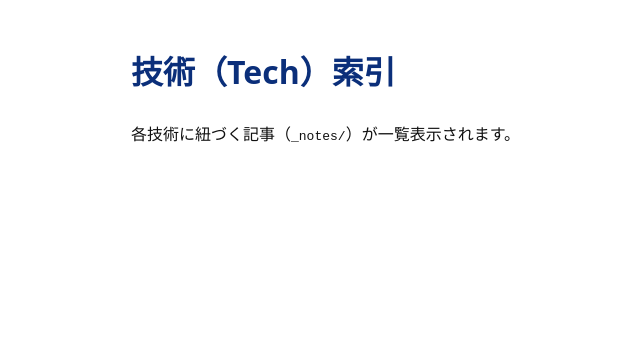
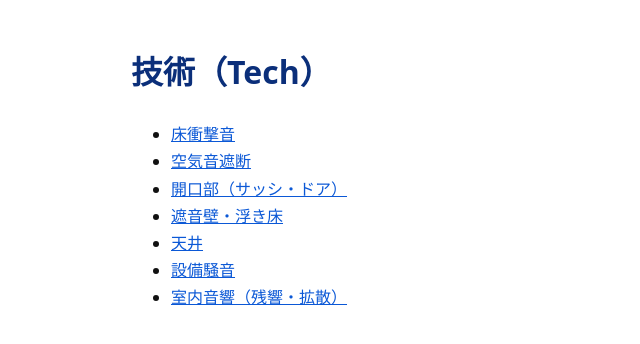
Before and after one commit to ssmhrkw/ssmhrkw-github.io_baw, a Jekyll site: the page built from tech/index.md, in a window 1280 px wide. Shown: the top 344 px of the page, without its empty margins (9-649 px from the left). Built offline with Jekyll 4.4.1, drawn with Linux system fonts in a browser that asks for light colours.

Commit message:
Update index.md

```diff
--- a/tech/index.md
+++ b/tech/index.md
@@ -1,10 +1,15 @@
 ---
 layout: default
-title: 技術
-nav_order: 3
-has_children: true
+title: 技術（Tech）
+permalink: /tech/
 ---
 
-# 技術（Tech）索引
+# 技術（Tech）
 
-各技術に紐づく記事（`_notes/`）が一覧表示されます。
+- [床衝撃音]({{ "/tech/impact-sound/" | relative_url }})
+- [空気音遮断]({{ "/tech/airborne-sound-insulation/" | relative_url }})
+- [開口部（サッシ・ドア）]({{ "/tech/openings/" | relative_url }})
+- [遮音壁・浮き床]({{ "/tech/partitions-floating-floors/" | relative_url }})
+- [天井]({{ "/tech/ceilings/" | relative_url }})
+- [設備騒音]({{ "/tech/building-services-noise/" | relative_url }})
+- [室内音響（残響・拡散）]({{ "/tech/room-acoustics/" | relative_url }})
```
